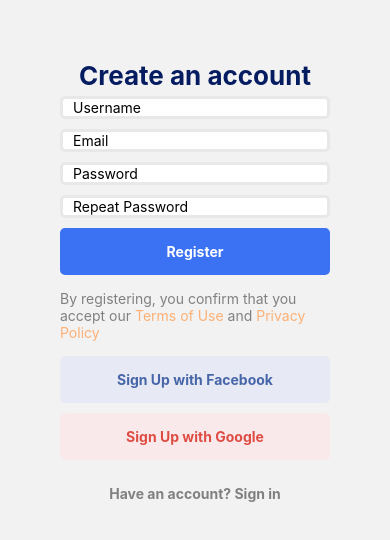
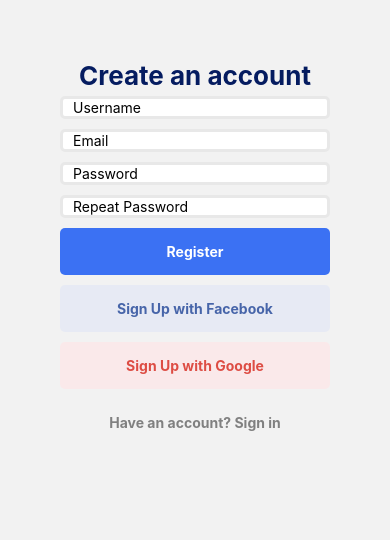
Before and after one commit to chrisanicolaou/happy-mind, a React Native app: screen /SignUp in a window 390 px wide. Shown: the top 540 px of the page. Built offline with nearby package versions, Linux system fonts and the light colour scheme.

Commit message:
removes privacy policy stuff

```diff
--- a/src/screens/SignUpScreen.js
+++ b/src/screens/SignUpScreen.js
@@ -71,14 +71,6 @@ const SignUpScreen = ({navigation}) => {
     navigation.navigate("Login");
   };
 
-  const onTermsOfUsePressed = () => {
-    console.warn("onTermsOfUsePressed");
-  };
-
-  const onPrivacyPressed = () => {
-    console.warn("onPrivacyPressed");
-  };
-
   return (
     <ScrollView>
       <View style={styles.root}>
@@ -106,16 +98,6 @@ const SignUpScreen = ({navigation}) => {
         </>
         <CustomButton text="Register" onPress={onRegisterPressed} />
 
-        <Text style={styles.text}>
-          By registering, you confirm that you accept our{" "}
-          <Text style={styles.link} onPress={onTermsOfUsePressed}>
-            Terms of Use
-          </Text>{" "}
-          and{" "}
-          <Text style={styles.link} onPress={onPrivacyPressed}>
-            Privacy Policy
-          </Text>
-        </Text>
         <CustomButton
           text="Sign Up with Facebook"
           onPress={onLoginFacebook}
```
